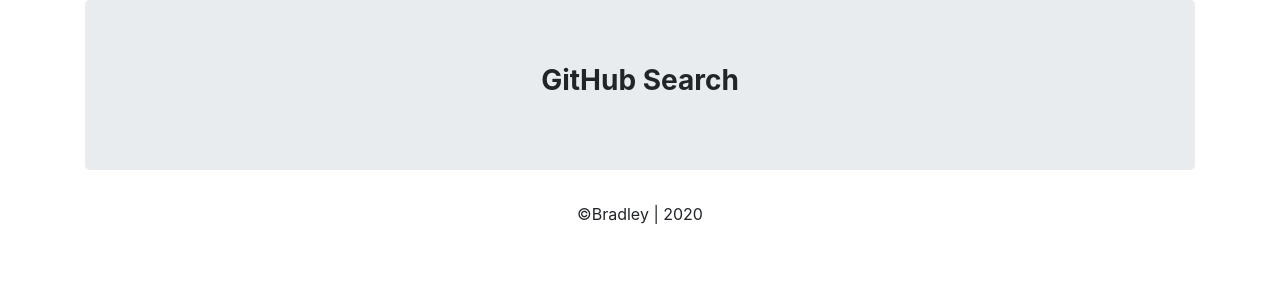
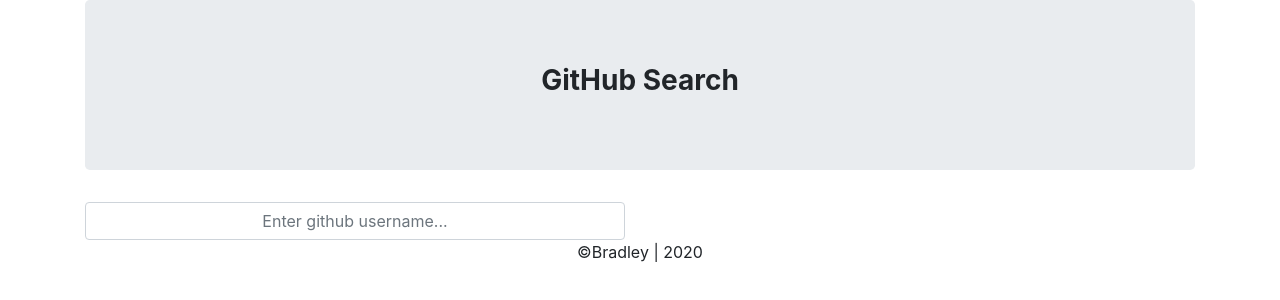
Before and after one commit to danbradley2020/GithubRepos, an Angular app: page / in a window 1280 px wide. Shown: the top 300 px of the page. Built offline with nearby package versions, Linux system fonts and the light colour scheme.

Commit message:
add form used to search repos on github

```diff
--- a/src/app/app.component.html
+++ b/src/app/app.component.html
@@ -3,6 +3,16 @@
    <div class="jumbotron">
       <h3><strong>GitHub Search</strong></h3>
     </div>
+    <div class="container-body">
+      <div class="row">
+          <div class="col-md-6">
+              <form class="well">
+                  <input type="text" class="form-control" placeholder="Enter github username..."[(ngModel)]="username" name="username" style="text-align:center">
+              </form>
+          </div>
+      </div>
+  </div>
+
     <!-- <app-profile></app-profile> -->
     <p>©Bradley | 2020</p>
   </div>
--- a/src/app/app.component.ts
+++ b/src/app/app.component.ts
@@ -7,4 +7,8 @@
 })
 export class AppComponent {
   title = 'GithubSearch';
+  user: any= [];
+  repos: any= [];
+  username: string;
+
 }
--- /dev/null
+++ b/src/app/profile/profile.component.html
@@ -0,0 +1,9 @@
+<div class="container-body">
+    <div class="row">
+        <div class="col-md-6">
+            <form class="well">
+                <input type="text" class="form-control" placeholder="Enter github username..."[(ngModel)]="username" name="username" style="text-align:center">
+            </form>
+        </div>
+    </div>
+</div>
--- /dev/null
+++ b/src/app/profile/profile.component.ts
@@ -0,0 +1,19 @@
+import { Component, OnInit } from '@angular/core';
+
+@Component({
+  selector: 'app-profile',
+  templateUrl: './profile.component.html',
+  styleUrls: ['./profile.component.css']
+})
+export class ProfileComponent implements OnInit {
+  user: any= [];
+  repos: any= [];
+  username: string;
+
+
+  constructor() { }
+
+  ngOnInit(): void {
+  }
+
+}
```
Also changed, not shown: src/app/app.module.ts (+7 -3 lines), src/app/profile/profile.component.css (added), 1 other file (tests, documents, lock files or other folders).
